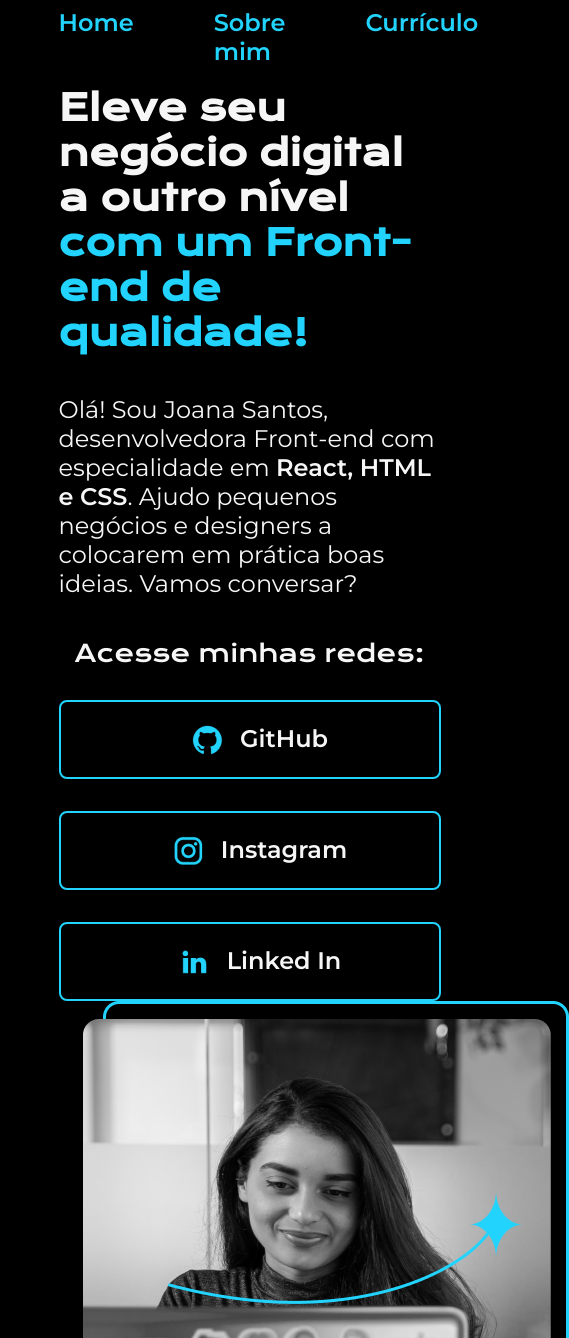
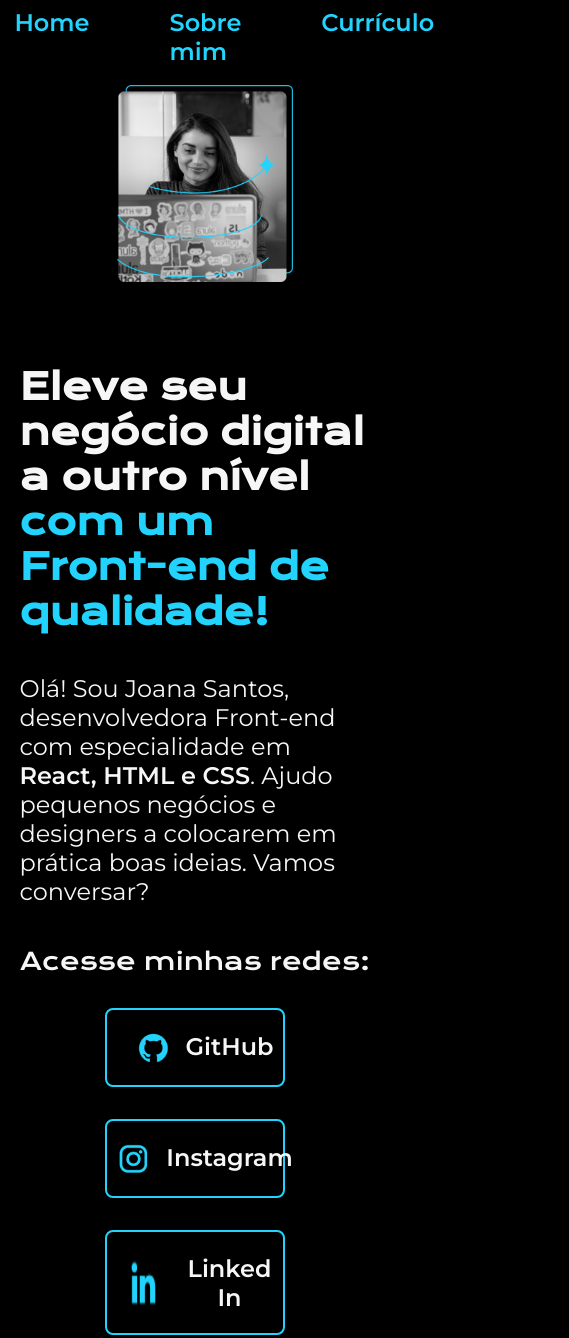
Before and after one commit to ElaineMolina/html-css-alura, a plain HTML site: page index.html in a window 390 px wide. Shown: the top 1338 px of the page, 569 px wide, since content can reach past the window. Drawn offline with nearby package versions, Linux system fonts and the light colour scheme.

Commit message:
working with responsiveness and publishing projects

```diff
--- a/index.html
+++ b/index.html
@@ -22,19 +22,19 @@
       <p class="apresentacao__conteudo__texto">Olá! Sou Joana Santos, desenvolvedora Front-end com especialidade em <strong>React, HTML e CSS</strong>. Ajudo pequenos negócios e designers a colocarem em prática boas ideias. Vamos conversar?</p>
       <div class="apresentacao__links">
         <h2 class="apresentacao__links__subtitulo">Acesse minhas redes:</h2>
-        <a class="apresentacao__links__link" href="https://github.com/ElaineMolina" target="_blank">
+        <a class="apresentacao__links__navegacao" href="https://github.com/ElaineMolina" target="_blank">
           <img src="./assets/github.png" alt="Imagem github">
           GitHub
         </a>
-        <a class="apresentacao__links__link" href="https://instagram.com" target="_blank">
+        <a class="apresentacao__links__navegacao" href="https://instagram.com" target="_blank">
           <img src="./assets/instagram.png" alt="Imagem instagram">
           Instagram</a>
-        <a class="apresentacao__links__link" href="https://www.linkedin.com/in/molinaelaine10/" target="_blank">
+        <a class="apresentacao__links__navegacao" href="https://www.linkedin.com/in/molinaelaine10/" target="_blank">
           <img src="./assets/linkedin.png" alt="Imagem linkedin">
           Linked In</a>
       </div>
     </section>
-    <img src="./assets/Imagem.png" alt="Foto da Joana Santos programando">
+    <img class="apresentacao__imagem" src="./assets/Imagem.png" alt="Foto da Joana Santos programando">
   </main>
   <footer class="rodape">
     <p>Desenvolvido por Alura.</p>
--- a/styles/style.css
+++ b/styles/style.css
@@ -43,10 +43,11 @@ body {
   display: flex;
   align-items: center;
   justify-content: space-between;
+  gap: 82px;
 }
 
 .apresentacao__conteudo {
-  width: 615px;
+  width: 50%;
   display: flex;
   flex-direction: column;
   gap: 40px;
@@ -55,6 +56,10 @@ body {
 .apresentacao__conteudo__titulo {
   font-size: 2.25rem;
   font-family: var(--fonte-primaria)
+}
+
+.apresentacao__imagem {
+  width: 50%;
 }
 
 .titulo-destaque {
@@ -78,12 +83,12 @@ body {
   gap: 32px;
 }
 
-.apresentacao__links__link {
+.apresentacao__links__navegacao {
   display: flex;
   justify-content: center;
   gap: 16px;
   border: 2px solid var(--cor-terciaria);
-  width: 378px;
+  width: 50%;
   text-align: center;
   border-radius: 8px;
   font-size: 1.5rem;
@@ -118,3 +123,20 @@ img {
   font-size: 1.5rem;
   font-weight: 400;
 }
+
+@media (max-width: 1100px ) {
+  .apresentacao {
+    flex-direction: column-reverse;
+    padding: 5%;
+  }
+  .cabecalho {
+    padding: 2% 0% 0% 15%;
+  }
+  .cabecalho__menu {
+    justify-content: center;
+}
+.apresentacao__conteudo {
+  width: auto;
+}
+
+}
```
Also changed, not shown: about.html (+1 -1 lines), curriculum.html (+1 -1 lines).
